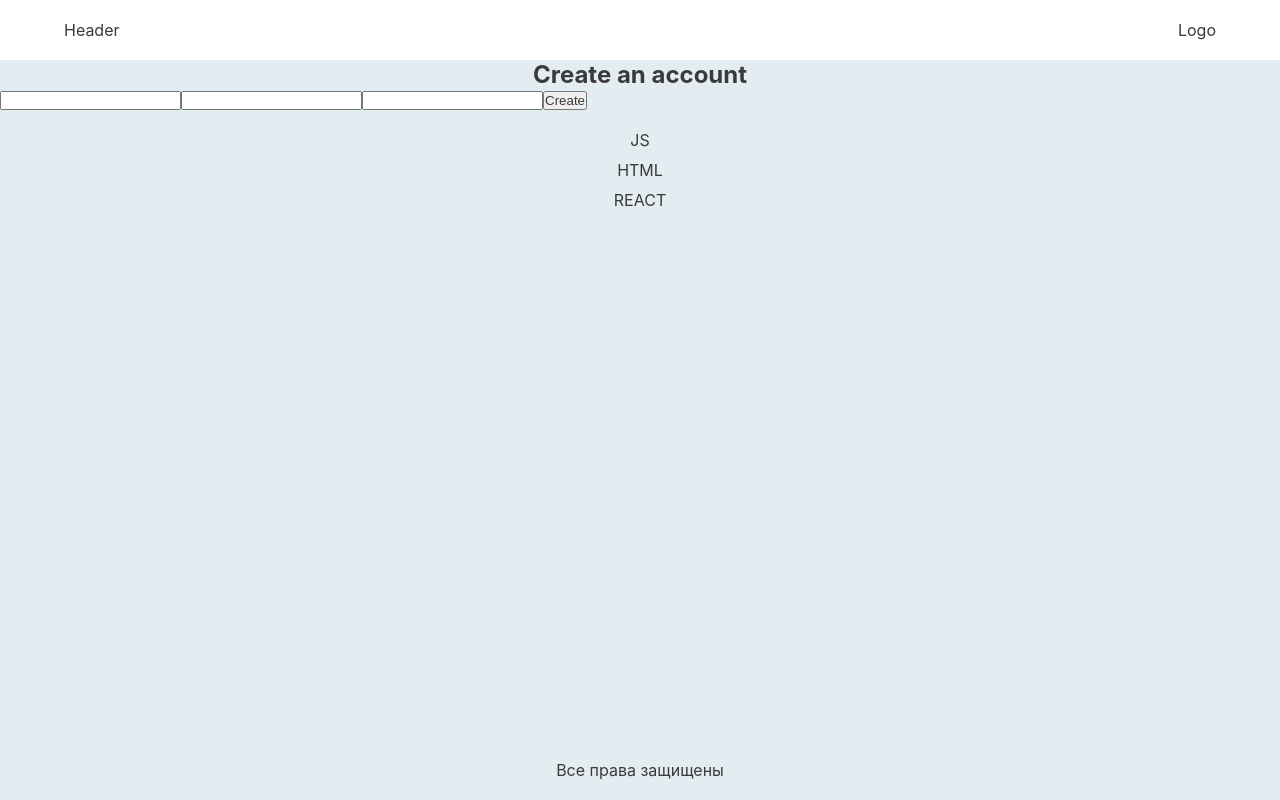
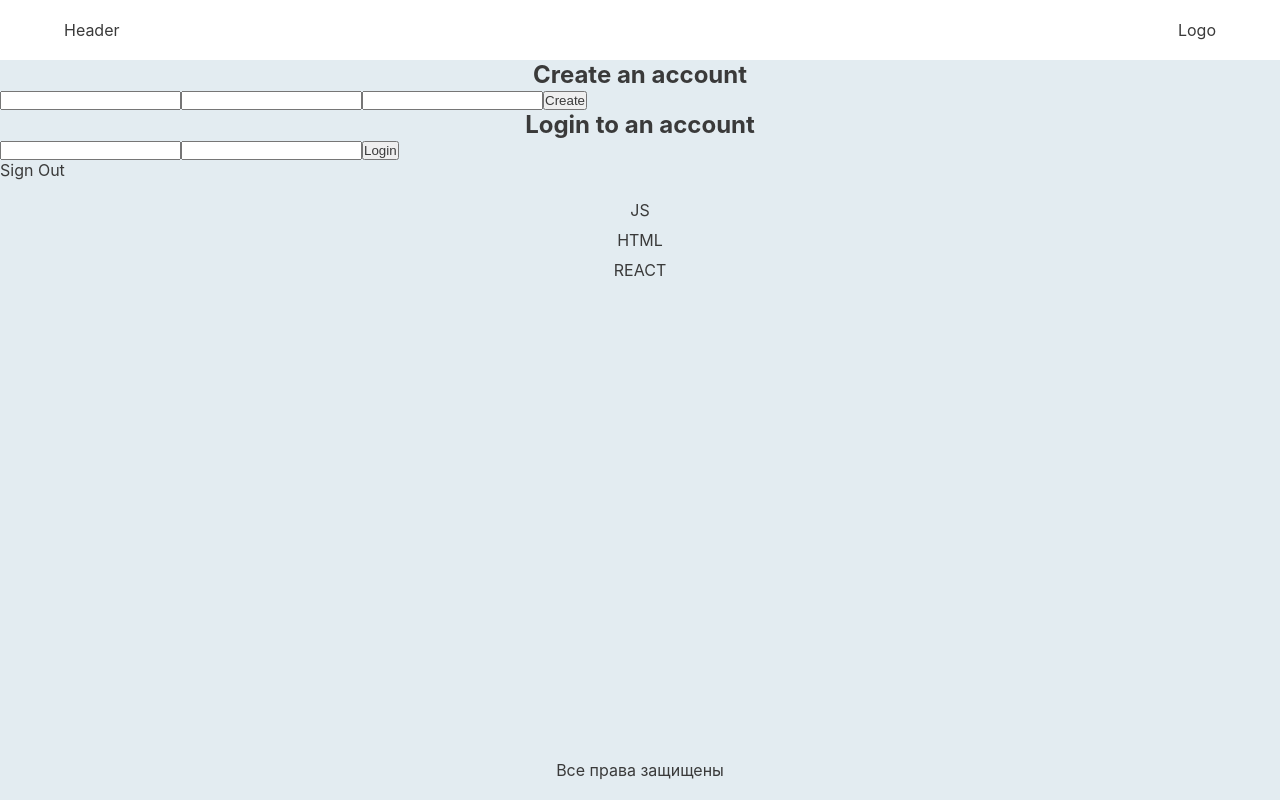
Before and after one commit to AlexFromNorth/frontend_knowledge-2.0-, a React (Create React App) app: page / in a window 1280 px wide. Built offline with nearby package versions, Linux system fonts and the light colour scheme; no server answers.

Commit message:
fixed components bug

```diff
--- a/src/App.js
+++ b/src/App.js
@@ -4,6 +4,8 @@ import Main from "./pages/main/Main.tsx";
 import Header from "./components/header/Header.tsx";
 import Footer from "./components/footer/Footer.tsx";
 import SignIn from "./components/auth/SignIn.jsx";
+import AuthDetails from "./components/auth/AuthDetails.jsx";
+import SignUp from "./components/auth/SignUp.jsx";
 
 function App() {
   return (
@@ -12,8 +14,8 @@ function App() {
 
       <div>
         <SignIn />
-        {/* <SignUp /> */}
-        {/* <AuthDetails /> */}
+        <SignUp />
+        <AuthDetails />
       </div>
       <Main />
       <Footer />
--- a/src/components/auth/AuthDetails.jsx
+++ b/src/components/auth/AuthDetails.jsx
@@ -1,54 +1,53 @@
-// import { onAuthStateChanged, signOut } from "firebase/auth";
-// import React, { useEffect, useState } from "react";
-// import { auth, database } from "../../request/firebase-config";
+import { onAuthStateChanged, signOut } from "firebase/auth";
+import React, { useEffect, useState } from "react";
+import { auth, database } from "../../request/firebase-config";
 
-// const AuthDetails = () => {
-//   const [authUser, setAuthUser] = useState(null);
+const AuthDetails = () => {
+  const [authUser, setAuthUser] = useState(null);
 
-//   useEffect(() => {
-//     const listen = onAuthStateChanged(auth, (user) => {
-//       if (user) {
-//         setAuthUser(user);
-//       } else {
-//         setAuthUser(null);
-//       }
-//     });
+  useEffect(() => {
+    const listen = onAuthStateChanged(auth, (user) => {
+      if (user) {
+        setAuthUser(user);
+      } else {
+        setAuthUser(null);
+      }
+    });
 
-//     console.log(database)
+    console.log(database);
+  });
+  useEffect(() => {
+    // console.log(authUser);
+  }, [authUser]);
 
-//   });
-//   useEffect(() => {
-//     // console.log(authUser);
-//   }, [authUser]);
+  const userSignOut = () => {
+    signOut(auth)
+      .then(() => {
+        console.log("success");
+      })
+      .catch((e) => console.log(e));
+  };
 
-//   const userSignOut = () => {
-//     signOut(auth)
-//       .then(() => {
-//         console.log("success");
-//       })
-//       .catch((e) => console.log(e));
-//   };
+  return (
+    <div>
+      {authUser ? (
+        <div>
+          <p>{authUser.email}</p>
+          <button
+            onClick={() => {
+              userSignOut();
+            }}
+          >
+            Sign out
+          </button>
+        </div>
+      ) : (
+        <div>
+          <p>Sign Out</p>
+        </div>
+      )}
+    </div>
+  );
+};
 
-//   return (
-//     <div>
-//       {authUser ? (
-//         <div>
-//           <p>{authUser.email}</p>
-//           <button
-//             onClick={() => {
-//               userSignOut();
-//             }}
-//           >
-//             Sign out
-//           </button>
-//         </div>
-//       ) : (
-//         <div>
-//           <p>Sign Out</p>
-//         </div>
-//       )}
-//     </div>
-//   );
-// };
-
-// export default AuthDetails;
+export default AuthDetails;
--- a/src/components/auth/SignUp.jsx
+++ b/src/components/auth/SignUp.jsx
@@ -1,4 +1,5 @@
-import { SignUpWithEmailAndPassword } from "firebase/auth";
+import { signInWithEmailAndPassword } from "firebase/auth";
+
 import React, { useState } from "react";
 import { auth, database } from "../../request/firebase-config";
 
@@ -11,7 +12,7 @@ const SignUp = () => {
   function logIn(e) {
     e.preventDefault();
 
-    SignUpWithEmailAndPassword(auth, email, password)
+    signInWithEmailAndPassword(auth, email, password)
       .then((user) => {
         //   console.log(user)
         setError("");
@@ -45,4 +46,4 @@ const SignUp = () => {
   );
 };
 
-export default SignIUp;
+export default SignUp;
```
Also changed, not shown: 1 other file (tests, documents, lock files or other folders).
